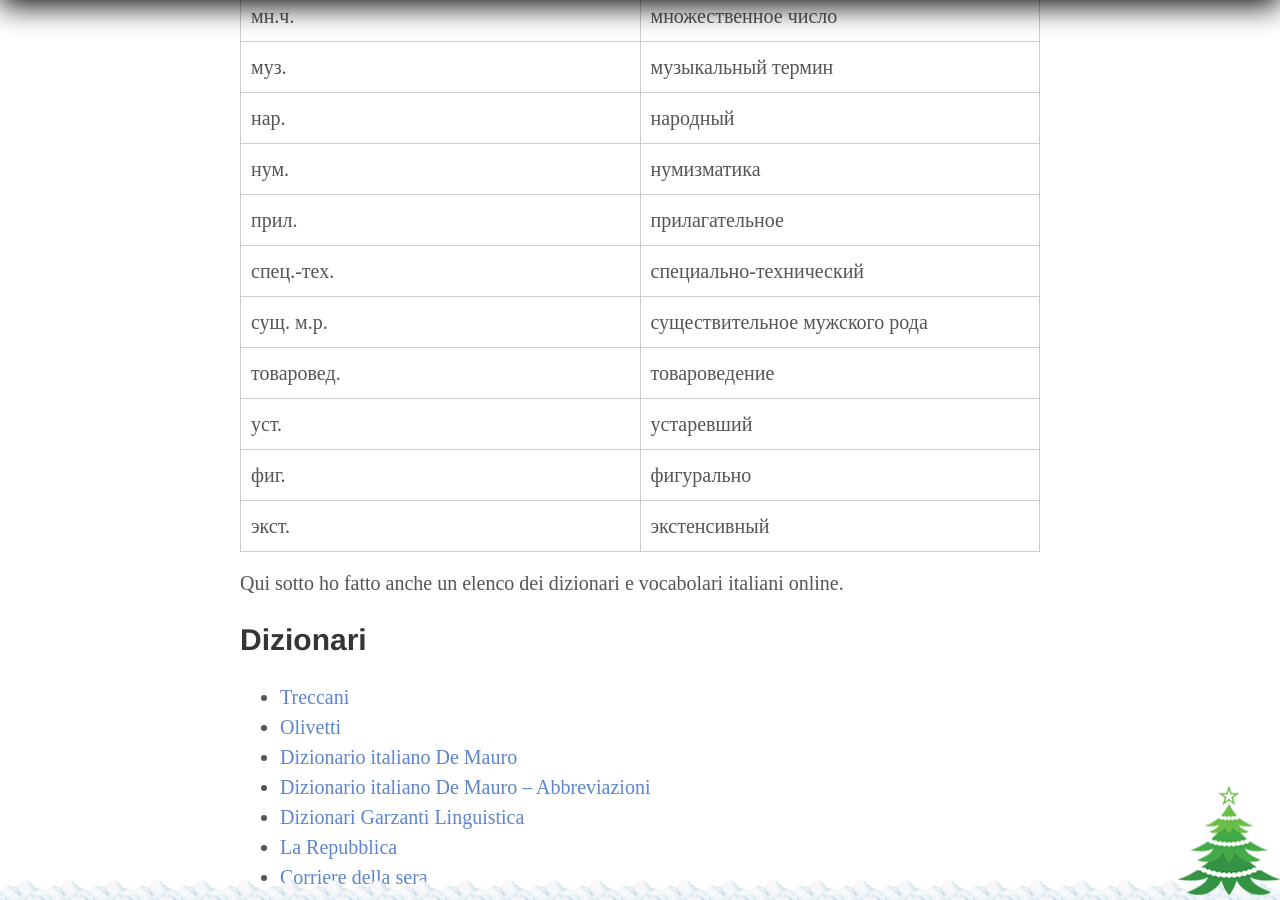
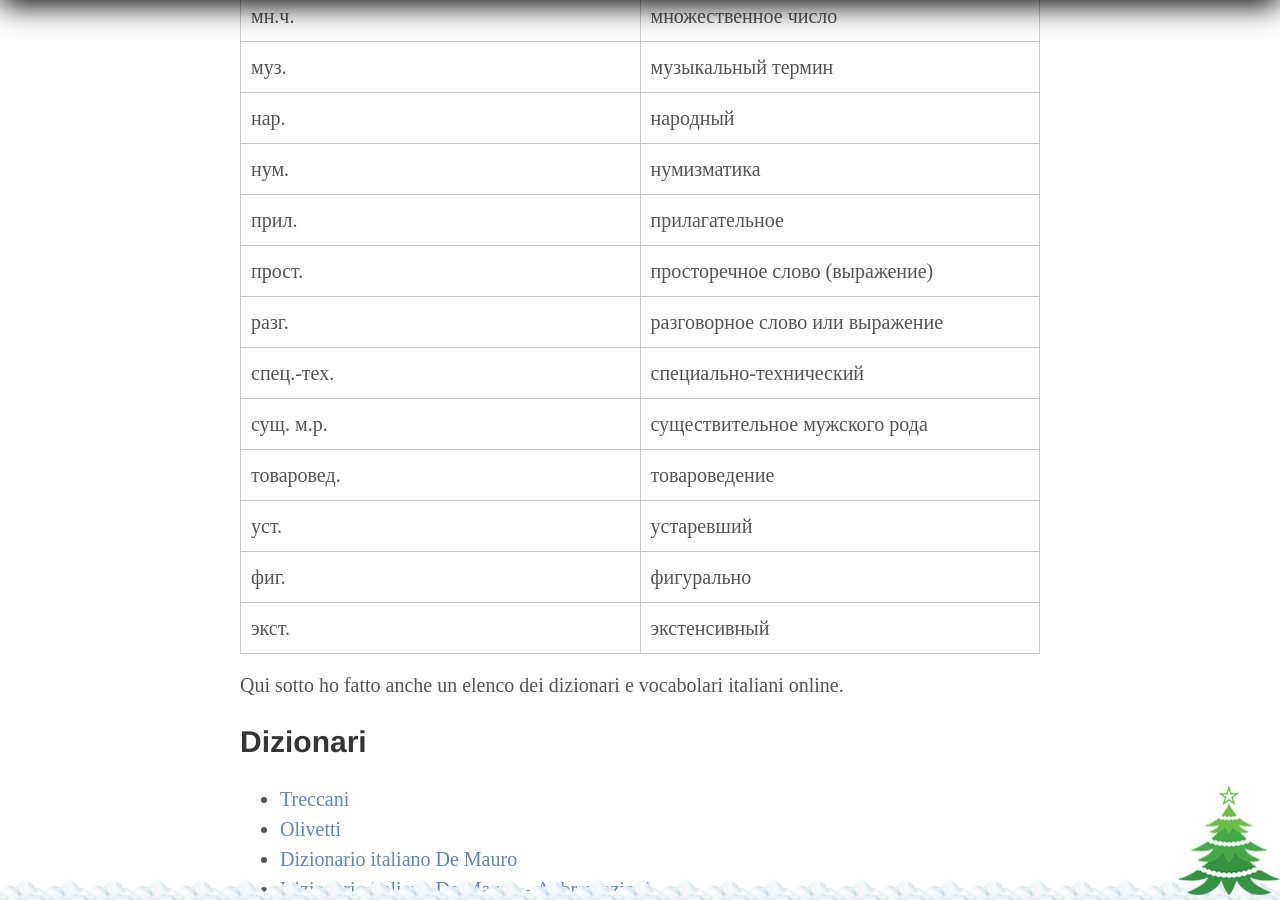
Before and after one commit to postolny/postolny.github.io, a Jekyll site: the page built from _pages/abbreviazioni.md, in a window 1280 px wide and 900 px high, scrolled down 6990 px. Built offline with Jekyll 4.4.1, drawn with Linux system fonts in a browser that asks for light colours.

Commit message:
Add files via upload

```diff
--- a/_pages/abbreviazioni.md
+++ b/_pages/abbreviazioni.md
@@ -127,6 +127,8 @@ In questa pagina vi metterò una lista delle abbreviazioni che potete trovare ne
 |нар.|народный|
 |нум.|нумизматика|
 |прил.|прилагательное|
+|прост.|просторечное слово (выражение)|
+|разг.|разговорное слово или выражение|
 |спец.-тех.|специально-технический|
 |сущ. м.р.|существительное мужского рода|
 |товаровед.|товароведение|
```
